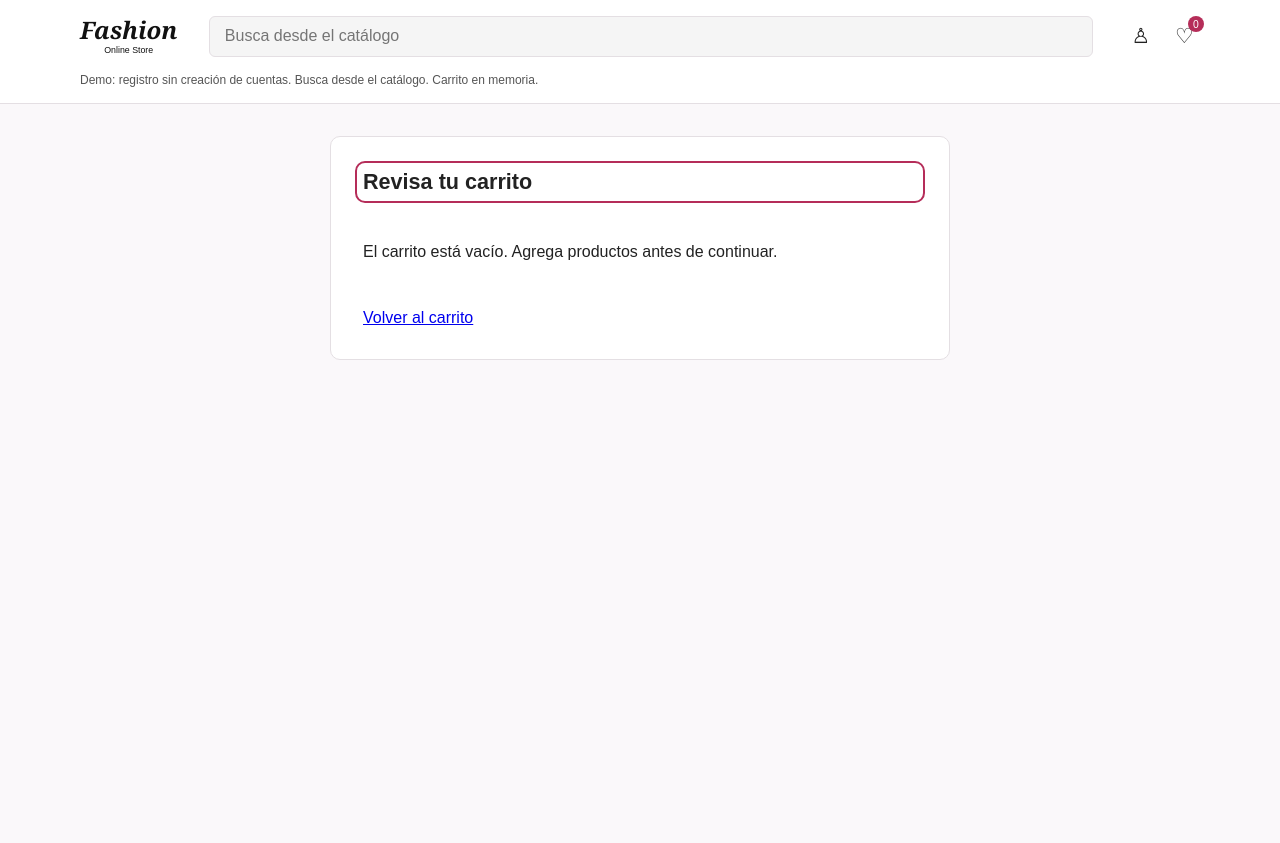
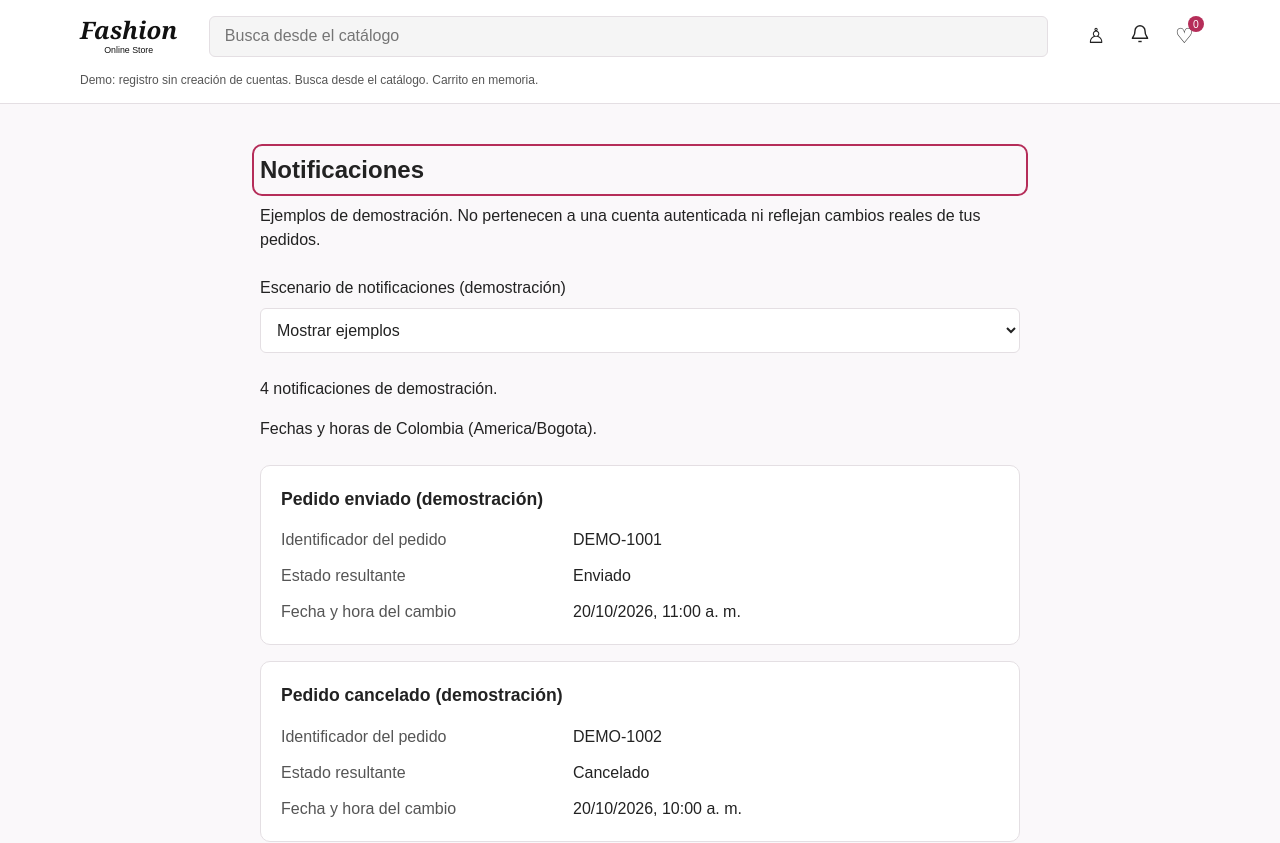
Before and after one commit to Thiago508/ProyectoIngSoftII-Front, a React (Vite) app: page /notifications in a window 1280 px wide. Before the commit this address led to /checkout. Shown: the top 843 px of the page. Built offline with nearby package versions, Linux system fonts and the light colour scheme.

Commit message:
feat(notifications): add demo inbox with order status and timestamps

```diff
--- a/src/App.tsx
+++ b/src/App.tsx
@@ -11,6 +11,8 @@ import { CheckoutFlow } from "./features/checkout/CheckoutFlow";
 import { RegistrationPage } from "./features/auth/RegistrationPage";
 
 import { LoginPage } from "./features/auth/LoginPage";
+
+import { NotificationsPage } from "./features/notifications/NotificationsPage";
 
 function App() {
   const [products, setProducts] = useState<Product[]>(() => productsDemo.map((product) => ({ ...product })));
@@ -34,6 +36,7 @@ function App() {
   return (
     <BrowserRouter>
       <Routes>
+        <Route path="/notifications" element={<NotificationsPage cartCount={cartCount} />} />
         <Route path="/login" element={<LoginPage cartCount={cartCount} />} />
         <Route path="/register" element={<RegistrationPage cartCount={cartCount} />} />
         <Route path="/cart" element={<CartPage lines={cart} products={products} onUpdate={handleUpdateCart} onRemove={handleRemoveCart} />} />
--- /dev/null
+++ b/src/features/notifications/NotificationsPage.css
@@ -0,0 +1,52 @@
+.notifications-page {
+  width: calc(100% - 2 * var(--page-gutter));
+  max-width: 760px;
+  margin-inline: auto;
+  padding-block: 2rem;
+  line-height: 1.5;
+  overflow-wrap: anywhere;
+}
+
+.notifications-page h1 { font-size: 1.5rem; }
+.notifications-page h2 { margin: 0 0 1rem; font-size: 1.1rem; }
+
+.notifications-page__scenario {
+  display: grid;
+  gap: 0.5rem;
+  margin-block: 1.5rem;
+}
+
+.notifications-page__scenario select {
+  width: 100%;
+  padding: 0.75rem;
+  color: var(--color-text);
+  background: var(--color-surface);
+  border: 1px solid var(--color-border);
+  border-radius: var(--radius-control);
+}
+
+.notifications-page__list {
+  display: grid;
+  gap: 1rem;
+  margin-block: 1.5rem;
+  padding: 0;
+  list-style: none;
+}
+
+.notifications-page__list > li {
+  padding: 1.25rem;
+  background: var(--color-surface);
+  border: 1px solid var(--color-border);
+  border-radius: var(--radius-panel);
+}
+
+.notifications-page dl { display: grid; gap: 0.75rem; margin: 0; }
+.notifications-page dl > div { display: grid; grid-template-columns: minmax(0, 1fr) minmax(0, 1.5fr); gap: 0.5rem; }
+.notifications-page dt { color: var(--color-muted); }
+.notifications-page dd { margin: 0; }
+.notifications-page a { color: var(--color-primary); }
+.notifications-page :is(select, a):focus-visible { outline: 3px solid var(--color-primary); outline-offset: 3px; }
+
+@media (max-width: 480px) {
+  .notifications-page dl > div { grid-template-columns: minmax(0, 1fr); gap: 0.125rem; }
+}
--- /dev/null
+++ b/src/features/notifications/NotificationsPage.tsx
@@ -0,0 +1,50 @@
+import { useEffect, useRef, useState } from 'react';
+import { Link } from 'react-router-dom';
+import { CustomerHeader } from '../../shared/components/CustomerHeader/CustomerHeader';
+import { notificationsDemo, notificationStatusLabels } from './notificationsDemo';
+import './NotificationsPage.css';
+
+const dateTime = new Intl.DateTimeFormat('es-CO', {
+  dateStyle: 'medium', timeStyle: 'short', timeZone: 'America/Bogota',
+});
+
+export function NotificationsPage({ cartCount }: { cartCount: number }) {
+  const [showExamples, setShowExamples] = useState(true);
+  const headingRef = useRef<HTMLHeadingElement>(null);
+  const notices = showExamples ? notificationsDemo : [];
+
+  useEffect(() => {
+    headingRef.current?.focus();
+    const previousTitle = document.title;
+    document.title = 'Notificaciones | Fashion Online Store';
+    return () => { document.title = previousTitle; };
+  }, []);
+
+  return <>
+    <CustomerHeader cartItemCount={cartCount} cartTo="/cart" homeTo="/catalog" contentHeadingId="notifications-heading" skipLabel="Saltar a las notificaciones" />
+    <main className="notifications-page">
+      <h1 id="notifications-heading" ref={headingRef} tabIndex={-1}>Notificaciones</h1>
+      <p>Ejemplos de demostración. No pertenecen a una cuenta autenticada ni reflejan cambios reales de tus pedidos.</p>
+      <div className="notifications-page__scenario">
+        <label htmlFor="notifications-scenario">Escenario de notificaciones (demostración)</label>
+        <select id="notifications-scenario" value={showExamples ? 'examples' : 'empty'} onChange={(event) => setShowExamples(event.currentTarget.value === 'examples')}>
+          <option value="examples">Mostrar ejemplos</option>
+          <option value="empty">Bandeja vacía</option>
+        </select>
+      </div>
+      <p role="status" aria-atomic="true">{notices.length ? `${notices.length} notificaciones de demostración.` : 'No hay notificaciones en este escenario de demostración.'}</p>
+      <p>Fechas y horas de Colombia (America/Bogota).</p>
+      {notices.length > 0 && <ol className="notifications-page__list" aria-label="Notificaciones de pedidos de demostración">
+        {notices.map((notice) => <li key={notice.id}>
+          <h2>Pedido {notificationStatusLabels[notice.status].toLocaleLowerCase('es-CO')} (demostración)</h2>
+          <dl>
+            <div><dt>Identificador del pedido</dt><dd>{notice.orderId}</dd></div>
+            <div><dt>Estado resultante</dt><dd>{notificationStatusLabels[notice.status]}</dd></div>
+            <div><dt>Fecha y hora del cambio</dt><dd><time dateTime={notice.occurredAt}>{dateTime.format(new Date(notice.occurredAt))}</time></dd></div>
+          </dl>
+        </li>)}
+      </ol>}
+      <Link to="/catalog">Volver al catálogo</Link>
+    </main>
+  </>;
+}
--- /dev/null
+++ b/src/features/notifications/notificationsDemo.ts
@@ -0,0 +1,21 @@
+export type NotificationOrderStatus = 'registered' | 'paid' | 'cancelled' | 'shipped';
+
+export interface DemoNotification {
+  id: string;
+  orderId: string;
+  status: NotificationOrderStatus;
+  occurredAt: string;
+}
+
+export const notificationStatusLabels: Record<NotificationOrderStatus, string> = {
+  registered: 'Registrado', paid: 'Pagado', cancelled: 'Cancelado', shipped: 'Enviado',
+};
+
+// Ejemplos de presentación, separados de pedidos, pagos y clientes de la aplicación.
+// Ordenados desde el cambio más reciente. No representan eventos verificados.
+export const notificationsDemo: readonly DemoNotification[] = [
+  { id: 'notice-demo-4', orderId: 'DEMO-1001', status: 'shipped', occurredAt: '2026-10-20T11:00:00-05:00' },
+  { id: 'notice-demo-3', orderId: 'DEMO-1002', status: 'cancelled', occurredAt: '2026-10-20T10:00:00-05:00' },
+  { id: 'notice-demo-2', orderId: 'DEMO-1001', status: 'paid', occurredAt: '2026-10-19T10:00:00-05:00' },
+  { id: 'notice-demo-1', orderId: 'DEMO-1001', status: 'registered', occurredAt: '2026-10-19T09:00:00-05:00' },
+];
--- a/src/shared/components/CustomerHeader/CustomerHeader.tsx
+++ b/src/shared/components/CustomerHeader/CustomerHeader.tsx
@@ -44,6 +44,13 @@ export function CustomerHeader({ cartItemCount, cartTo, homeTo = "/checkout", co
             <span aria-hidden="true">♙</span>
           </Link>
 
+          <Link to="/notifications" className="customer-header__action" aria-label="Notificaciones (demostración)">
+            <svg width="20" height="20" viewBox="0 0 24 24" fill="none" stroke="currentColor" strokeWidth="1.7" aria-hidden="true" focusable="false">
+              <path d="M18 8a6 6 0 0 0-12 0c0 7-3 7-3 9h18c0-2-3-2-3-9Z" />
+              <path d="M10 21h4" />
+            </svg>
+          </Link>
+
           {cartTo ? <Link to={cartTo} className="customer-header__action customer-header__cart" aria-label={`Carrito de compras: ${cartItemCount} unidades`}>
             <span aria-hidden="true">♡</span><span className="customer-header__cart-count">{cartItemCount}</span>
           </Link> : <button type="button" className="customer-header__action customer-header__cart" aria-label={`Carrito de demostración: ${cartItemCount} unidades (pendiente de implementar)`} disabled>
```
Also changed, not shown: 2 other files (tests, documents, lock files or other folders).
